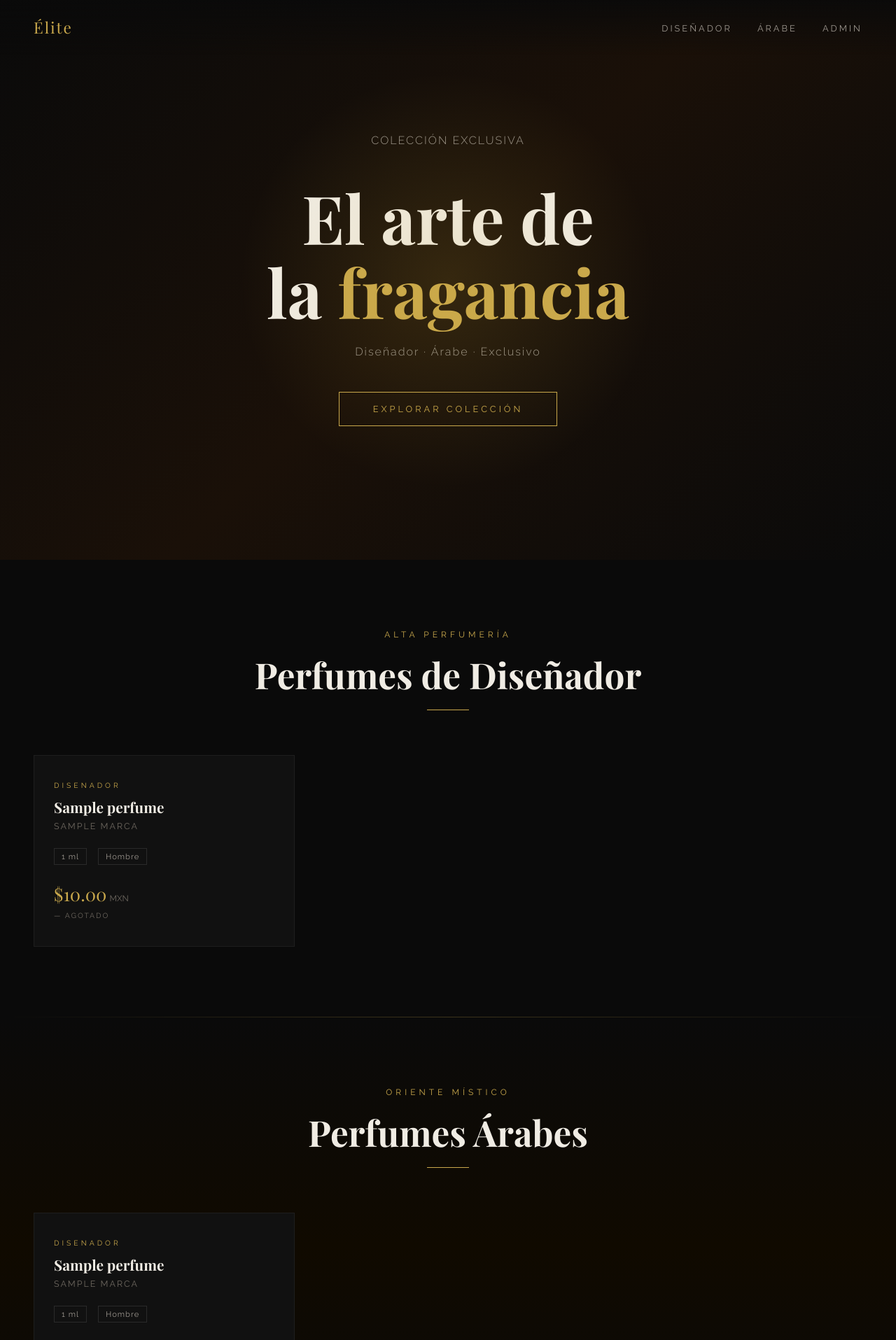
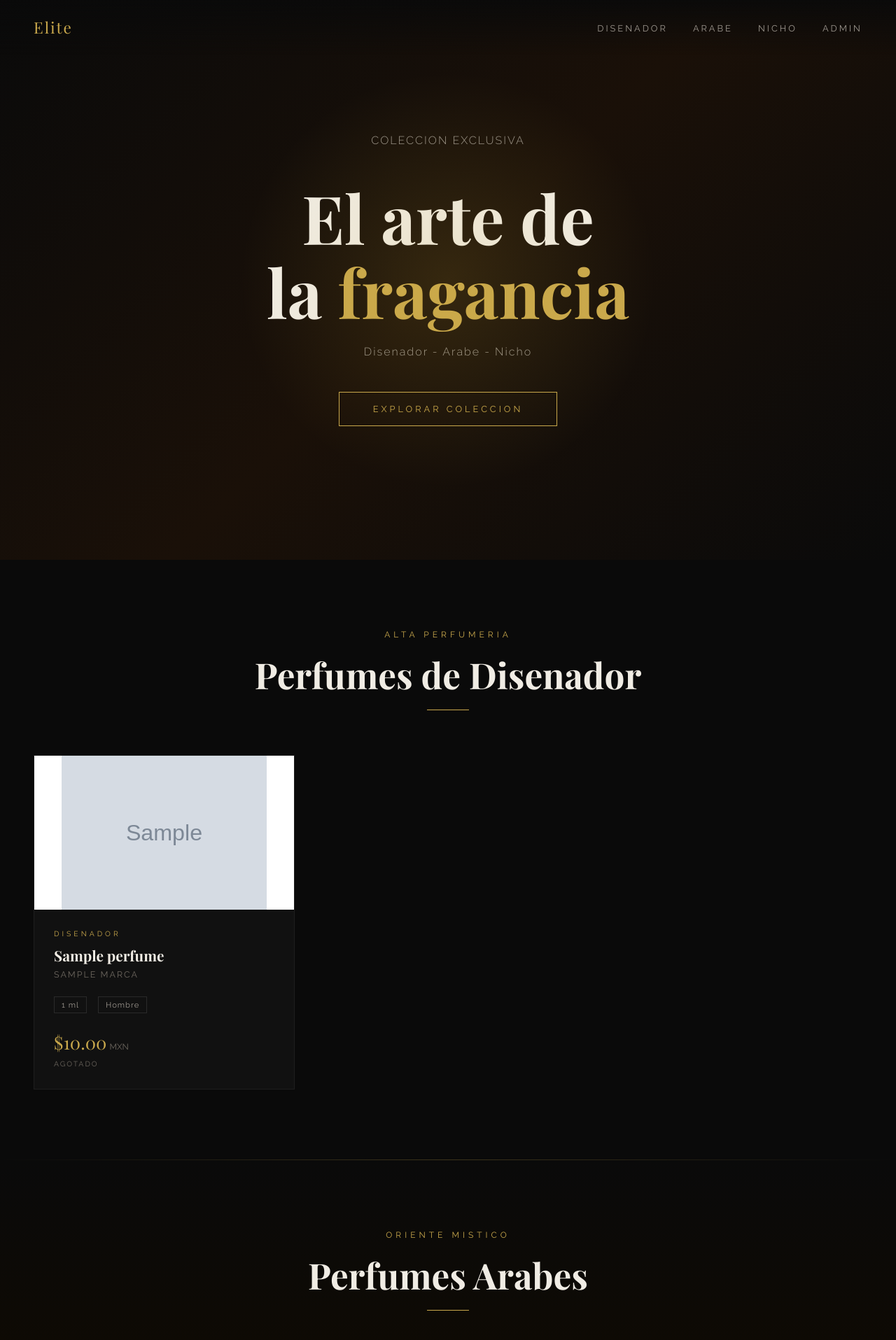
Before and after one commit to Alxjandrz/PARFUMS, a Django app: template perfumes/templates/lista.html in a window 1280 px wide. Shown: the top 1915 px of the page at 70% size. Run offline with Django 5.2, Linux system fonts and the light colour scheme; the template is opened without the code that fills it: values that come from a table or form of the project are taken from there, others are empty; tables that the repository leaves empty hold one stand-in row (values such as "Sample post"); grey boxes marked "Sample" are stand-in pictures.

Commit message:
En templates agregue modificaciones para poder poner imagenes y tenga un mejor visual

```diff
--- a/perfumes/templates/lista.html
+++ b/perfumes/templates/lista.html
@@ -3,7 +3,7 @@
 <head>
   <meta charset="UTF-8">
   <meta name="viewport" content="width=device-width, initial-scale=1.0">
-  <title>Perfumería Élite</title>
+  <title>Perfumeria Elite</title>
   <link href="https://fonts.googleapis.com/css2?family=Playfair+Display:wght@400;700&family=Raleway:wght@300;400;600&display=swap" rel="stylesheet">
   <style>
     * { margin: 0; padding: 0; box-sizing: border-box; }
@@ -15,7 +15,36 @@
       min-height: 100vh;
     }
 
-    /* HERO */
+    nav {
+      position: fixed;
+      top: 0; width: 100%;
+      padding: 24px 48px;
+      display: flex;
+      justify-content: space-between;
+      align-items: center;
+      z-index: 100;
+      background: linear-gradient(to bottom, rgba(10,10,10,0.95), transparent);
+    }
+
+    .nav-logo {
+      font-family: 'Playfair Display', serif;
+      font-size: 1.4rem;
+      color: #c9a84c;
+      letter-spacing: 2px;
+    }
+
+    .nav-links a {
+      color: #9e9890;
+      text-decoration: none;
+      font-size: 0.8rem;
+      letter-spacing: 3px;
+      text-transform: uppercase;
+      margin-left: 32px;
+      transition: color 0.3s;
+    }
+
+    .nav-links a:hover { color: #c9a84c; }
+
     .hero {
       height: 100vh;
       display: flex;
@@ -39,7 +68,6 @@
     }
 
     .hero-subtitle {
-      font-family: 'Raleway', sans-serif;
       font-size: 0.85rem;
       letter-spacing: 6px;
       color: #c9a84c;
@@ -71,7 +99,6 @@
       border: 1px solid #c9a84c;
       color: #c9a84c;
       text-decoration: none;
-      font-family: 'Raleway', sans-serif;
       font-size: 0.8rem;
       letter-spacing: 4px;
       text-transform: uppercase;
@@ -83,38 +110,6 @@
       color: #0a0a0a;
     }
 
-    /* NAV */
-    nav {
-      position: fixed;
-      top: 0; width: 100%;
-      padding: 24px 48px;
-      display: flex;
-      justify-content: space-between;
-      align-items: center;
-      z-index: 100;
-      background: linear-gradient(to bottom, rgba(10,10,10,0.9), transparent);
-    }
-
-    .nav-logo {
-      font-family: 'Playfair Display', serif;
-      font-size: 1.4rem;
-      color: #c9a84c;
-      letter-spacing: 2px;
-    }
-
-    .nav-links a {
-      color: #9e9890;
-      text-decoration: none;
-      font-size: 0.8rem;
-      letter-spacing: 3px;
-      text-transform: uppercase;
-      margin-left: 32px;
-      transition: color 0.3s;
-    }
-
-    .nav-links a:hover { color: #c9a84c; }
-
-    /* SECCIONES */
     .seccion {
       padding: 100px 48px;
       max-width: 1400px;
@@ -148,15 +143,12 @@
       margin: 0 auto;
     }
 
-    /* SEPARADOR ENTRE SECCIONES */
     .separador {
       width: 100%;
       height: 1px;
       background: linear-gradient(to right, transparent, #c9a84c44, transparent);
-      margin: 0 auto;
     }
 
-    /* GRID PERFUMES */
     .grid {
       display: grid;
       grid-template-columns: repeat(auto-fill, minmax(280px, 1fr));
@@ -166,7 +158,6 @@
     .card {
       background: #111;
       border: 1px solid #1e1e1e;
-      padding: 36px 28px;
       text-decoration: none;
       color: inherit;
       display: block;
@@ -188,6 +179,34 @@
 
     .card:hover { border-color: #2a2a2a; transform: translateY(-4px); }
     .card:hover::before { transform: scaleX(1); }
+
+    .card-img {
+      width: 100%;
+      height: 220px;
+      overflow: hidden;
+      background: #ffffff;
+      display: flex;
+      align-items: center;
+      justify-content: center;
+    }
+
+    .card-img img {
+      height: 100%;
+      width: 100%;
+      object-fit: contain;
+      transition: transform 0.5s ease;
+    }
+
+    .card-img-placeholder {
+      color: #2a2a2a;
+      font-size: 0.65rem;
+      letter-spacing: 3px;
+      text-transform: uppercase;
+    }
+
+    .card:hover .card-img img { transform: scale(1.05); }
+
+    .card-body { padding: 28px; }
 
     .card-categoria {
       font-size: 0.65rem;
@@ -249,7 +268,6 @@
       margin-top: 8px;
     }
 
-    /* SECCION ÁRABE — fondo diferente */
     .seccion-arabe {
       background: linear-gradient(180deg, #0a0a0a 0%, #100a00 50%, #0a0a0a 100%);
       padding: 100px 0;
@@ -260,7 +278,16 @@
       padding-bottom: 0;
     }
 
-    /* FOOTER */
+    .seccion-nicho {
+      background: linear-gradient(180deg, #0a0a0a 0%, #080010 50%, #0a0a0a 100%);
+      padding: 100px 0;
+    }
+
+    .seccion-nicho .seccion {
+      padding-top: 0;
+      padding-bottom: 0;
+    }
+
     footer {
       text-align: center;
       padding: 48px;
@@ -275,32 +302,42 @@
 <body>
 
   <nav>
-    <div class="nav-logo">Élite</div>
+    <div class="nav-logo">Elite</div>
     <div class="nav-links">
-      <a href="#disenador">Diseñador</a>
-      <a href="#arabe">Árabe</a>
+      <a href="#disenador">Disenador</a>
+      <a href="#arabe">Arabe</a>
+      <a href="#nicho">Nicho</a>
       <a href="/admin">Admin</a>
     </div>
   </nav>
 
-  <!-- HERO -->
   <section class="hero">
-    <p class="hero-subtitle">Colección exclusiva</p>
+    <p class="hero-subtitle">Coleccion exclusiva</p>
     <h1>El arte de<br>la <span>fragancia</span></h1>
-    <p>Diseñador · Árabe · Exclusivo</p>
-    <a href="#disenador" class="btn-explorar">Explorar colección</a>
+    <p>Disenador - Arabe - Nicho</p>
+    <a href="#disenador" class="btn-explorar">Explorar coleccion</a>
   </section>
 
-  <!-- DISEÑADOR -->
+  <!-- DISENADOR -->
   <section id="disenador" class="seccion">
     <div class="seccion-header">
-      <p class="seccion-tag">Alta perfumería</p>
-      <h2 class="seccion-titulo">Perfumes de Diseñador</h2>
+      <p class="seccion-tag">Alta perfumeria</p>
+      <h2 class="seccion-titulo">Perfumes de Disenador</h2>
       <div class="seccion-linea"></div>
     </div>
     <div class="grid">
       {% for perfume in disenador %}
       <a href="{% url 'detalle_perfume' perfume.pk %}" class="card">
+        <div class="card-img">
+          {% if perfume.imagen %}
+            <img src="{{ perfume.imagen.url }}" alt="{{ perfume.nombre }}">
+          {% elif perfume.imagen_url %}
+            <img src="{{ perfume.imagen_url }}" alt="{{ perfume.nombre }}">
+          {% else %}
+            <span class="card-img-placeholder">Sin imagen</span>
+          {% endif %}
+        </div>
+        <div class="card-body">
           <p class="card-categoria">{{ perfume.get_categoria_display }}</p>
           <h3 class="card-nombre">{{ perfume.nombre }}</h3>
           <p class="card-marca">{{ perfume.marca }}</p>
@@ -310,28 +347,39 @@
           </div>
           <p class="card-precio">${{ perfume.precio }}<span>MXN</span></p>
           {% if not perfume.en_stock %}
-          <span class="stock-agotado">— Agotado</span>
+            <span class="stock-agotado">Agotado</span>
           {% endif %}
+        </div>
       </a>
       {% empty %}
-        <p style="color:#6e6860">No hay perfumes de diseñador registrados.</p>
+        <p style="color:#6e6860">No hay perfumes de disenador registrados.</p>
       {% endfor %}
     </div>
   </section>
 
   <div class="separador"></div>
 
-  <!-- ÁRABE -->
+  <!-- ARABE -->
   <div class="seccion-arabe">
     <section id="arabe" class="seccion">
       <div class="seccion-header">
-        <p class="seccion-tag">Oriente místico</p>
-        <h2 class="seccion-titulo">Perfumes Árabes</h2>
+        <p class="seccion-tag">Oriente mistico</p>
+        <h2 class="seccion-titulo">Perfumes Arabes</h2>
         <div class="seccion-linea"></div>
       </div>
       <div class="grid">
         {% for perfume in arabes %}
         <a href="{% url 'detalle_perfume' perfume.pk %}" class="card">
+          <div class="card-img">
+            {% if perfume.imagen %}
+              <img src="{{ perfume.imagen.url }}" alt="{{ perfume.nombre }}">
+            {% elif perfume.imagen_url %}
+              <img src="{{ perfume.imagen_url }}" alt="{{ perfume.nombre }}">
+            {% else %}
+              <span class="card-img-placeholder">Sin imagen</span>
+            {% endif %}
+          </div>
+          <div class="card-body">
             <p class="card-categoria">{{ perfume.get_categoria_display }}</p>
             <h3 class="card-nombre">{{ perfume.nombre }}</h3>
             <p class="card-marca">{{ perfume.marca }}</p>
@@ -341,18 +389,62 @@
             </div>
             <p class="card-precio">${{ perfume.precio }}<span>MXN</span></p>
             {% if not perfume.en_stock %}
-            <span class="stock-agotado">— Agotado</span>
+              <span class="stock-agotado">Agotado</span>
             {% endif %}
+          </div>
         </a>
         {% empty %}
-          <p style="color:#6e6860">No hay perfumes árabes registrados.</p>
+          <p style="color:#6e6860">No hay perfumes arabes registrados.</p>
+        {% endfor %}
+      </div>
+    </section>
+  </div>
+
+  <div class="separador"></div>
+
+  <!-- NICHO -->
+  <div class="seccion-nicho">
+    <section id="nicho" class="seccion">
+      <div class="seccion-header">
+        <p class="seccion-tag">Exclusividad pura</p>
+        <h2 class="seccion-titulo">Perfumes de Nicho</h2>
+        <div class="seccion-linea"></div>
+      </div>
+      <div class="grid">
+        {% for perfume in nicho %}
+        <a href="{% url 'detalle_perfume' perfume.pk %}" class="card">
+          <div class="card-img">
+            {% if perfume.imagen %}
+              <img src="{{ perfume.imagen.url }}" alt="{{ perfume.nombre }}">
+            {% elif perfume.imagen_url %}
+              <img src="{{ perfume.imagen_url }}" alt="{{ perfume.nombre }}">
+            {% else %}
+              <span class="card-img-placeholder">Sin imagen</span>
+            {% endif %}
+          </div>
+          <div class="card-body">
+            <p class="card-categoria">{{ perfume.get_categoria_display }}</p>
+            <h3 class="card-nombre">{{ perfume.nombre }}</h3>
+            <p class="card-marca">{{ perfume.marca }}</p>
+            <div class="card-detalles">
+              <span class="card-badge">{{ perfume.ml }} ml</span>
+              <span class="card-badge">{{ perfume.get_genero_display }}</span>
+            </div>
+            <p class="card-precio">${{ perfume.precio }}<span>MXN</span></p>
+            {% if not perfume.en_stock %}
+              <span class="stock-agotado">Agotado</span>
+            {% endif %}
+          </div>
+        </a>
+        {% empty %}
+          <p style="color:#6e6860">No hay perfumes de nicho registrados.</p>
         {% endfor %}
       </div>
     </section>
   </div>
 
   <footer>
-    &copy; 2026 Perfumería Élite — Todos los derechos reservados
+    2026 Perfumeria Elite
   </footer>
 
 </body>
```
Lines whose indentation alone changed are shown as unchanged.
